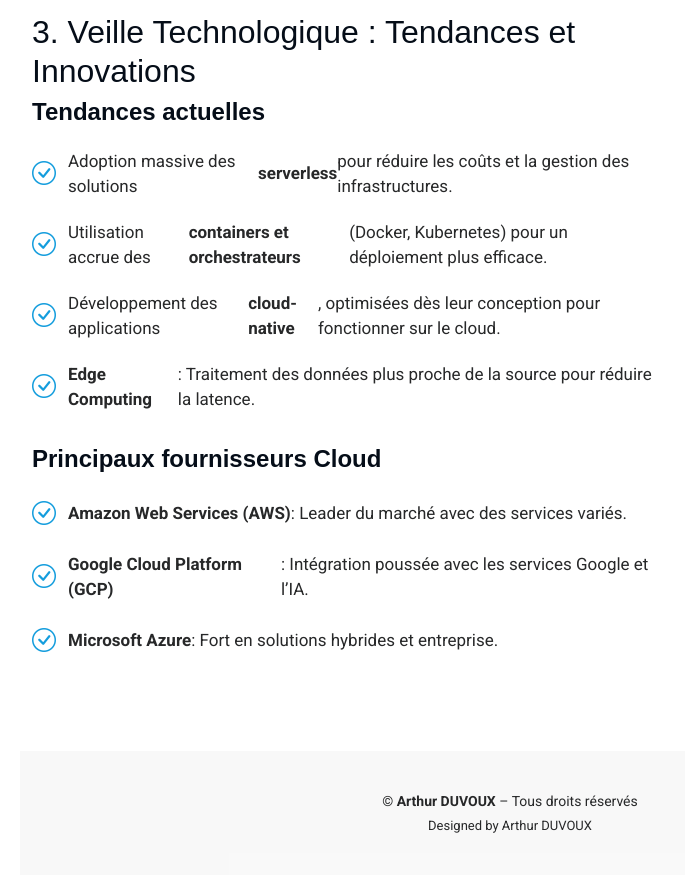
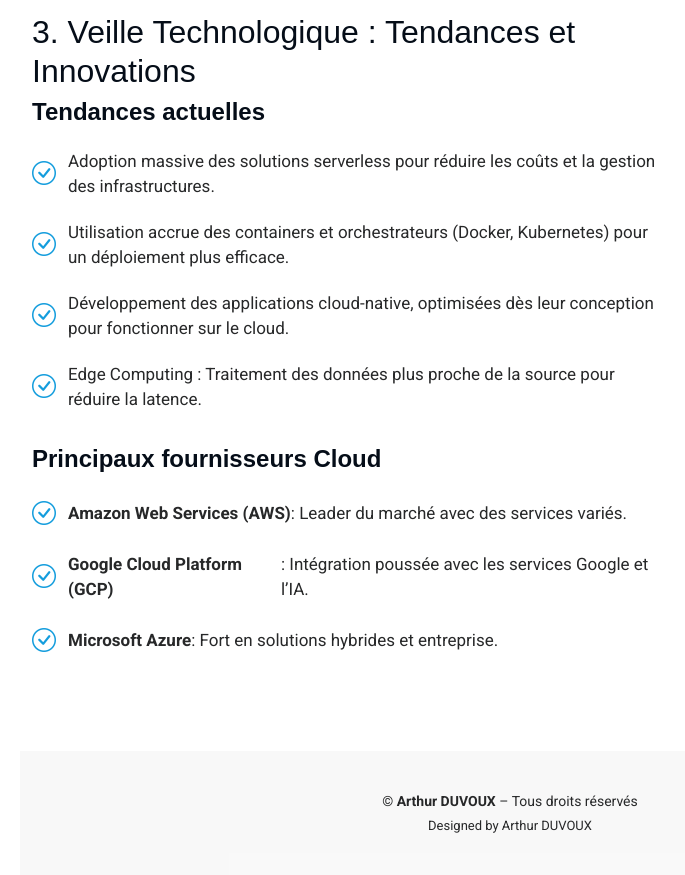
Before and after one commit to azurdvv/portfolio-arthur, a plain HTML site: page veille-cloud.html in a window 1280 px wide. Shown: the part 1180-2055 px from the top of the page, without its empty margins (280-965 px from the left). Drawn offline with Linux system fonts and the light colour scheme.

Commit message:
correction dernière minute

```diff
--- a/veille-cloud.html
+++ b/veille-cloud.html
@@ -122,13 +122,13 @@
             <h2>3. Veille Technologique : Tendances et Innovations</h2>
             <h4>Tendances actuelles</h4>
             <ul>
-              <li><i class="bi bi-check-circle"></i> Adoption massive des solutions <strong>serverless</strong> pour
+              <li><i class="bi bi-check-circle"></i> Adoption massive des solutions serverless pour
                 réduire les coûts et la gestion des infrastructures.</li>
-              <li><i class="bi bi-check-circle"></i> Utilisation accrue des <strong>containers et
-                  orchestrateurs</strong> (Docker, Kubernetes) pour un déploiement plus efficace.</li>
-              <li><i class="bi bi-check-circle"></i> Développement des applications <strong>cloud-native</strong>,
+              <li><i class="bi bi-check-circle"></i> Utilisation accrue des containers et
+                  orchestrateurs (Docker, Kubernetes) pour un déploiement plus efficace.</li>
+              <li><i class="bi bi-check-circle"></i> Développement des applications cloud-native,
                 optimisées dès leur conception pour fonctionner sur le cloud.</li>
-              <li><i class="bi bi-check-circle"></i> <strong>Edge Computing</strong> : Traitement des données plus
+              <li><i class="bi bi-check-circle"></i> Edge Computing : Traitement des données plus
                 proche de la source pour réduire la latence.</li>
             </ul>
 
```
Also changed, not shown: index.html (+1 -7 lines), portfolio-cdv.html (+6 -2 lines), assets/img/image0.jpeg, assets/img/my-profile-img.jpg (deleted), assets/img/portfolio/compterendu.PNG (added), assets/img/portfolio/compteurusager.PNG (added), assets/img/portfolio/consultationnote.PNG (added), assets/img/profile_pic2.png (deleted), 2 other files.
